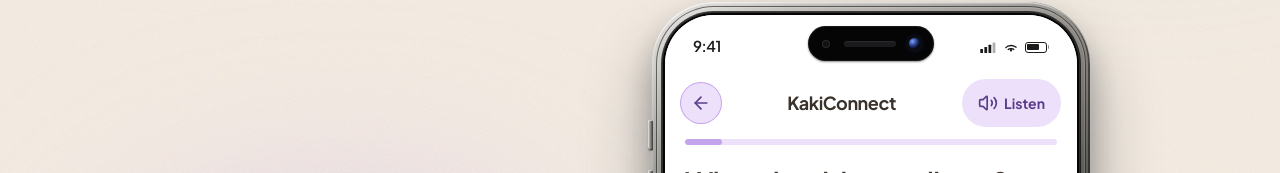
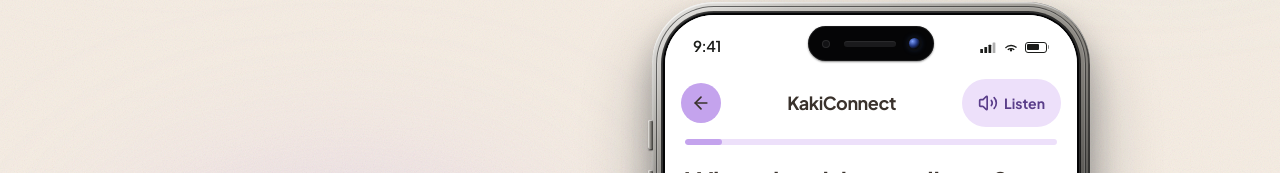
Before and after one commit to thisisshaw-04/Kaki-Connect, a Next.js app: page /elderly/setup in a window 1280 px wide. Shown: the part 406-579 px from the top of the page. Built offline with nearby package versions, Linux system fonts and the light colour scheme.

Commit message:
Fill the circular back button with solid lilac
Match the header back control to Continue/Get Started: bg-lilac and ink chevron instead of the pale wash and ring.

Co-authored-by: shawt379 <shawt379@newschool.edu>

```diff
--- a/components/app-shell.tsx
+++ b/components/app-shell.tsx
@@ -34,7 +34,7 @@ const nav = {
 } as const;
 
 const circleBtn =
-  "flex size-10 shrink-0 items-center justify-center rounded-full bg-lilac-wash text-[#5a3d8a] ring-1 ring-lilac transition active:scale-95 focus-visible:outline-none focus-visible:ring-2 focus-visible:ring-lilac focus-visible:ring-offset-2";
+  "flex size-10 shrink-0 items-center justify-center rounded-full bg-lilac text-ink transition active:scale-95 focus-visible:outline-none focus-visible:ring-2 focus-visible:ring-lilac focus-visible:ring-offset-2";
 
 export function AppShell({
   children,
```
